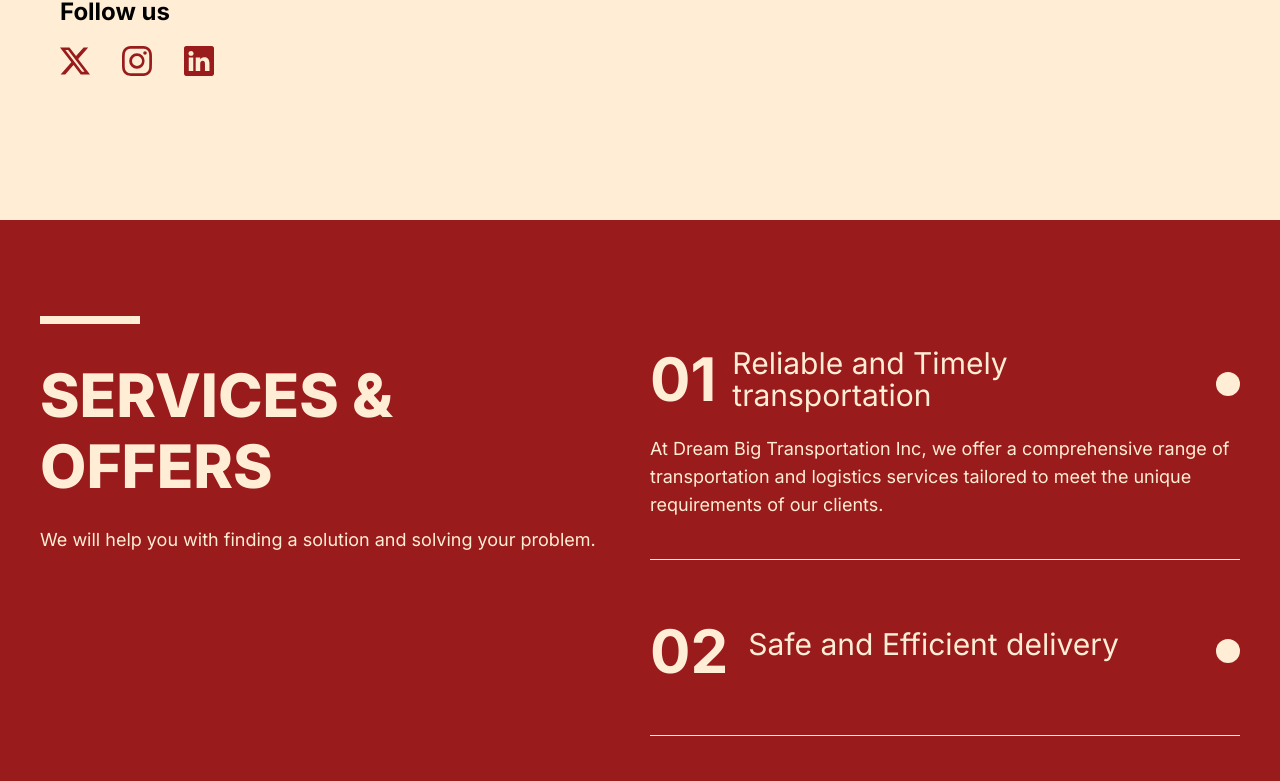
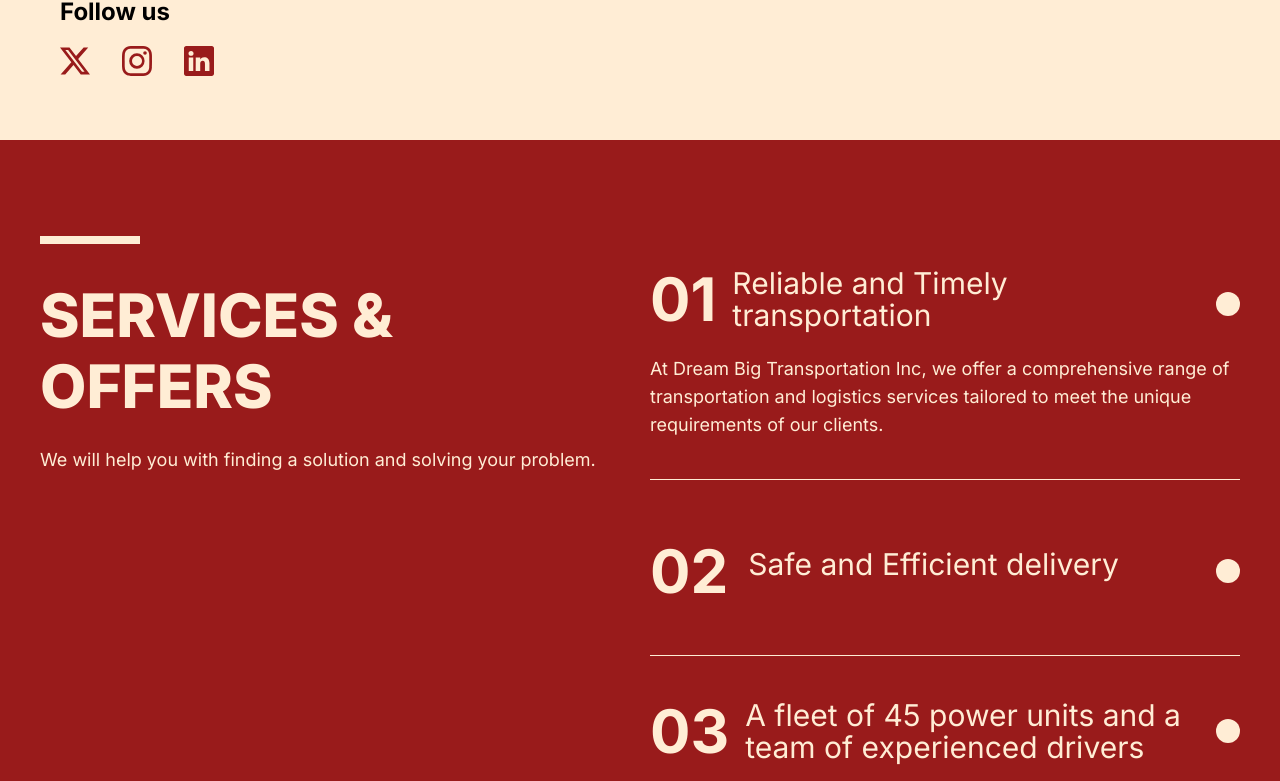
Before and after one commit to spaghetttti/dream-big, a Next.js app: page / in a window 1280 px wide. Shown: the part 1111-1892 px from the top of the page. Built offline with nearby package versions, Linux system fonts and the light colour scheme.

Commit message:
style: typo in a margin

```diff
--- a/src/app/components/ServicesOffersList.jsx
+++ b/src/app/components/ServicesOffersList.jsx
@@ -5,7 +5,7 @@ export const ServicesOffersList = () => {
   return (
     <div
       id="services-offers-list"
-      className="bg-red-800 self-stretch flex w-full flex-col items-center mt-36 px-5 py-12 max-md:max-w-full max-md:mt-10"
+      className="bg-red-800 self-stretch flex w-full flex-col items-center mt-16 px-5 py-12 max-md:max-w-full max-md:mt-10"
     >
       <div className="flex w-full max-w-[1200px] items-stretch justify-between gap-5 md:mt-12 md:mb-12 max-md:max-w-full max-md:flex-wrap">
         <div className="flex grow basis-[0%] flex-col">
```
